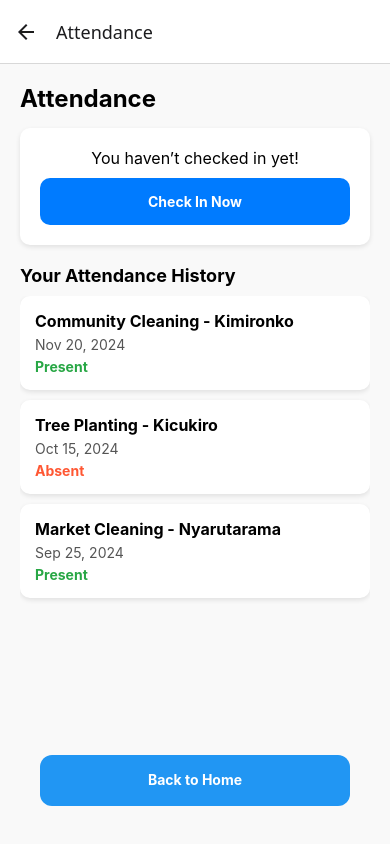
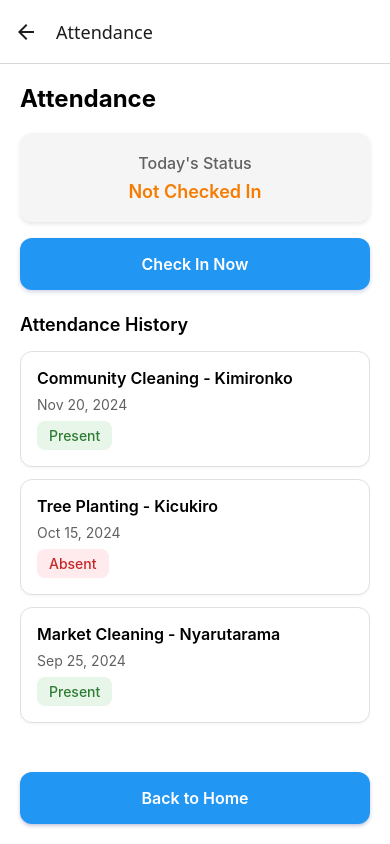
Before and after one commit to Baudoin10/Umuganda, a React Native app: screen /Attendance in a window 390 px wide. Built offline with nearby package versions, Linux system fonts and the light colour scheme.

Commit message:
fixed attendance page

```diff
--- a/Screens/Attendance.jsx
+++ b/Screens/Attendance.jsx
@@ -1,3 +1,4 @@
+
 import React, { useState } from "react";
 import {
   View,
@@ -43,47 +44,63 @@ const Attendance = ({ navigation }) => {
     <View style={styles.container}>
       <Text style={styles.headerText}>Attendance</Text>
 
-      {/* Check-In Section */}
+      <View style={styles.checkInSection}>
         {!hasCheckedIn ? (
-        <View style={styles.checkInSection}>
-          <Text style={styles.checkInText}>You haven’t checked in yet!</Text>
+          <>
+            <View style={styles.statusCard}>
+              <Text style={styles.checkInText}>Today's Status</Text>
+              <Text style={styles.pendingText}>Not Checked In</Text>
+            </View>
             <TouchableOpacity
               style={styles.checkInButton}
               onPress={handleCheckIn}
             >
               <Text style={styles.checkInButtonText}>Check In Now</Text>
             </TouchableOpacity>
-        </View>
+          </>
         ) : (
-        <View style={styles.checkInSection}>
-          <Text style={styles.checkedInText}>
-            You have successfully checked in for today's event.
-          </Text>
+          <View style={styles.statusCard}>
+            <Text style={styles.checkInText}>Today's Status</Text>
+            <Text style={styles.checkedInText}>Successfully Checked In</Text>
           </View>
         )}
+      </View>
 
-      {/* Attendance History */}
-      <Text style={styles.historyHeader}>Your Attendance History</Text>
+      <View style={styles.historySection}>
+        <Text style={styles.historyHeader}>Attendance History</Text>
         <FlatList
           data={attendanceHistory}
           keyExtractor={(item) => item.id}
+          showsVerticalScrollIndicator={false}
           renderItem={({ item }) => (
             <View style={styles.historyItem}>
               <Text style={styles.eventName}>{item.event}</Text>
               <Text style={styles.eventDate}>{item.date}</Text>
+              <View
+                style={[
+                  styles.statusContainer,
+                  {
+                    backgroundColor:
+                      item.status === "Present" ? "#e8f5e9" : "#ffebee",
+                  },
+                ]}
+              >
                 <Text
                   style={[
                     styles.eventStatus,
-                { color: item.status === "Present" ? "#28A745" : "#FF5733" },
+                    {
+                      color: item.status === "Present" ? "#2e7d32" : "#c62828",
+                    },
                   ]}
                 >
                   {item.status}
                 </Text>
               </View>
+            </View>
           )}
         />
+      </View>
 
-      {/* Back to Home Button */}
       <TouchableOpacity
         style={styles.backButton}
         onPress={() => navigation.navigate("Home")}
@@ -97,89 +114,124 @@ const Attendance = ({ navigation }) => {
 const styles = StyleSheet.create({
   container: {
     flex: 1,
-    backgroundColor: "#f9f9f9",
+    backgroundColor: "#ffffff",
     padding: 20,
   },
   headerText: {
     fontSize: 24,
-    fontWeight: "bold",
-    marginBottom: 15,
+    fontWeight: "700",
+    color: "black",
+    marginBottom: 20,
   },
   checkInSection: {
-    backgroundColor: "#fff",
+    marginBottom: 24,
+  },
+  statusCard: {
+    backgroundColor: "#f5f5f5",
     padding: 20,
-    borderRadius: 10,
-    marginBottom: 20,
+    borderRadius: 12,
+    marginBottom: 16,
+    alignItems: "center",
     shadowColor: "#000",
+    shadowOffset: { width: 0, height: 2 },
     shadowOpacity: 0.1,
-    shadowOffset: { width: 0, height: 2 },
-    shadowRadius: 5,
+    shadowRadius: 4,
     elevation: 3,
   },
   checkInText: {
     fontSize: 16,
-    marginBottom: 10,
-    textAlign: "center",
+    color: "#616161",
+    marginBottom: 8,
+    fontWeight: "500",
+  },
+  pendingText: {
+    fontSize: 18,
+    color: "#f57c00",
+    fontWeight: "600",
   },
   checkedInText: {
-    fontSize: 16,
-    color: "#28A745",
-    textAlign: "center",
+    fontSize: 18,
+    color: "#2e7d32",
+    fontWeight: "600",
   },
   checkInButton: {
-    backgroundColor: "#007BFF",
-    padding: 15,
-    borderRadius: 10,
+    backgroundColor: "#2196F3",
+    padding: 16,
+    borderRadius: 12,
+    shadowColor: "#1a237e",
+    shadowOffset: { width: 0, height: 2 },
+    shadowOpacity: 0.2,
+    shadowRadius: 4,
+    elevation: 4,
   },
   checkInButtonText: {
-    color: "#fff",
+    color: "#ffffff",
     textAlign: "center",
-    fontWeight: "bold",
+    fontSize: 16,
+    fontWeight: "600",
+  },
+  historySection: {
+    flex: 1,
   },
   historyHeader: {
     fontSize: 18,
-    fontWeight: "bold",
-    marginBottom: 10,
+    fontWeight: "600",
+    color: "black",
+    marginBottom: 16,
   },
   historyItem: {
-    backgroundColor: "#fff",
-    padding: 15,
-    borderRadius: 10,
-    marginBottom: 10,
+    backgroundColor: "#ffffff",
+    padding: 16,
+    borderRadius: 12,
+    marginBottom: 12,
+    borderWidth: 1,
+    borderColor: "#e0e0e0",
     shadowColor: "#000",
-    shadowOpacity: 0.1,
-    shadowOffset: { width: 0, height: 2 },
-    shadowRadius: 5,
-    elevation: 3,
+    shadowOffset: { width: 0, height: 1 },
+    shadowOpacity: 0.05,
+    shadowRadius: 3,
+    elevation: 2,
   },
   eventName: {
     fontSize: 16,
-    fontWeight: "bold",
+    fontWeight: "600",
+    color: "black",
+    marginBottom: 8,
   },
   eventDate: {
     fontSize: 14,
-    color: "#555",
-    marginVertical: 5,
+    color: "#616161",
+    marginBottom: 8,
+  },
+  statusContainer: {
+    alignSelf: "flex-start",
+    paddingHorizontal: 12,
+    paddingVertical: 6,
+    borderRadius: 8,
   },
   eventStatus: {
     fontSize: 14,
-    fontWeight: "bold",
+    fontWeight: "500",
   },
   backButton: {
-    margin: 20,
-    paddingVertical: 16,
     backgroundColor: "#2196F3",
+    padding: 16,
     borderRadius: 12,
-    shadowColor: "#2196F3",
+    marginTop: 16,
+    shadowColor: "#1a237e",
     shadowOffset: {
       width: 0,
       height: 2,
-    }
+    },
+    shadowOpacity: 0.25,
+    shadowRadius: 3.84,
+    elevation: 5,
   },
   backButtonText: {
-    color: "#fff",
+    color: "#ffffff",
     textAlign: "center",
-    fontWeight: "bold",
+    fontSize: 16,
+    fontWeight: "600",
   },
 });
 
```
Lines whose indentation alone changed are shown as unchanged.
